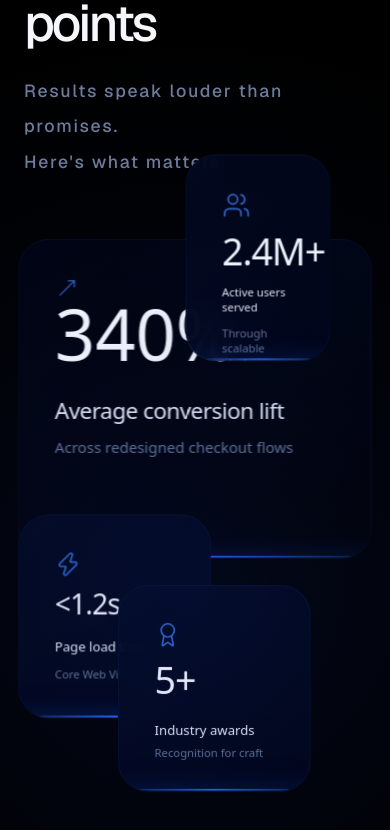
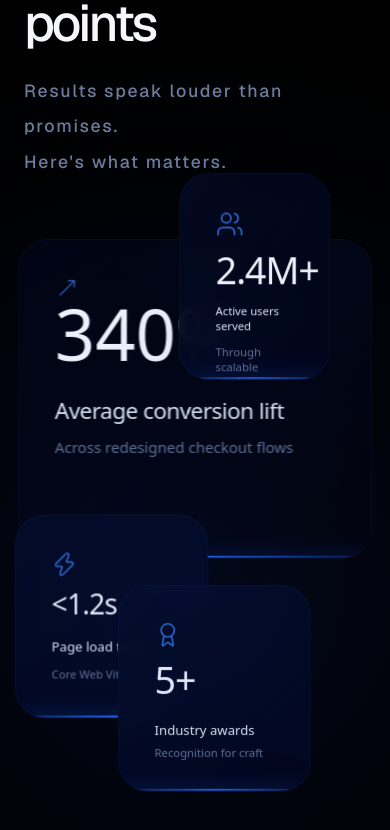
Before and after one commit to josephstephen-dev/joseph-portfolio, a Next.js app: page / in a window 390 px wide. Shown: the part 1076-1906 px from the top of the page. Built offline with nearby package versions, Linux system fonts and the light colour scheme.

Commit message:
Premium mobile proof layout

```diff
--- a/src/app/globals.css
+++ b/src/app/globals.css
@@ -802,9 +802,9 @@ linear-gradient(
 }
 
   .proof-card-2{
-    width:45%;
-    right:-45;
-    top:-90px;
+    width:47%;
+    right:-40;
+    top:-70px;
   }
 
   .proof-card-2 h3{
@@ -815,7 +815,7 @@ linear-gradient(
   .proof-card-3{
     width:60%;
     top:39%;
-    left:-5%;
+    left:-6%;
   }
 
   .proof-card-3 h3{
@@ -826,7 +826,7 @@ linear-gradient(
   .proof-card-4{
     width:60%;
     top:49%;
-    right:-42;
+    right:-39;
   }
 
   .proof-card-4 h3{
```
